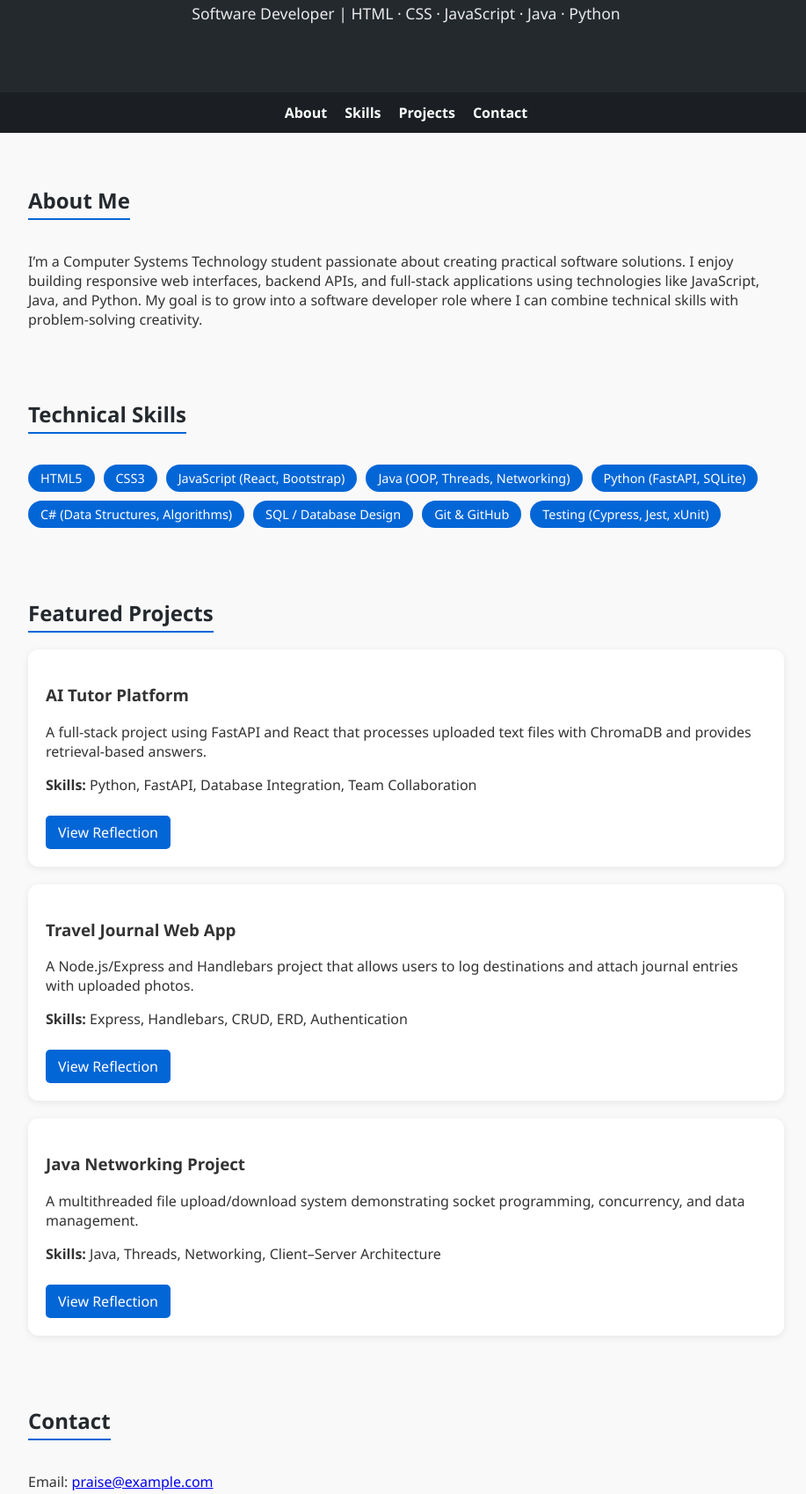
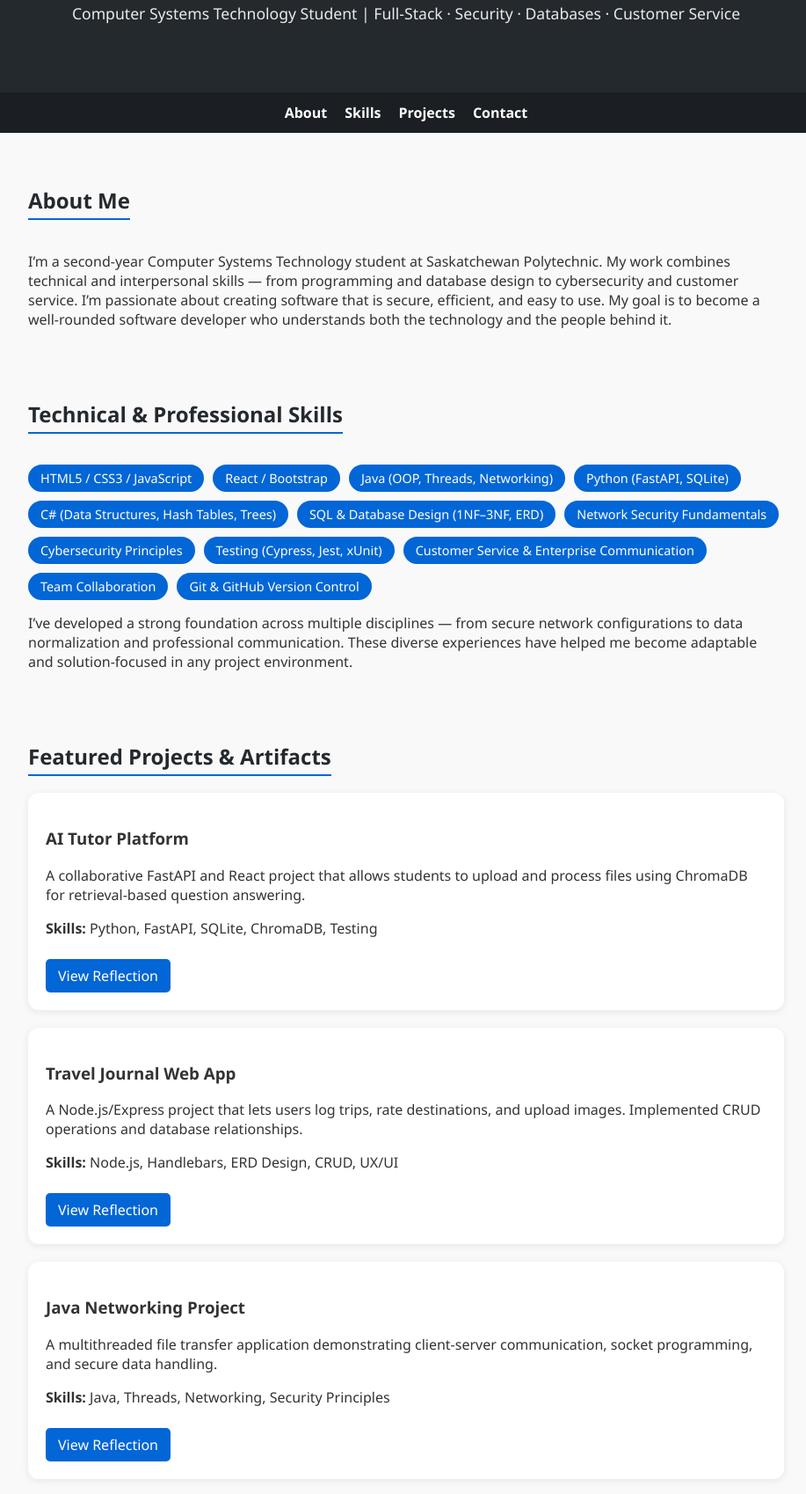
Before and after one commit to Praise-12/Praise-12.github.io, a plain HTML site: page index.html in a window 1280 px wide. Shown: the part 156-1854 px from the top of the page at 88% size, without its empty margins (178-1095 px from the left). Drawn offline with Linux system fonts and the light colour scheme.

Commit message:
Update index.html

```diff
--- a/index.html
+++ b/index.html
@@ -3,7 +3,7 @@
 <head>
   <meta charset="UTF-8" />
   <meta name="viewport" content="width=device-width, initial-scale=1.0" />
-  <title>Praise Adefemi | Software Developer Portfolio</title>
+  <title>Praise Adefemi | CST Student Portfolio</title>
   <style>
     * { box-sizing: border-box; }
     body {
@@ -67,7 +67,7 @@
 <body>
   <header>
     <h1>Praise Adefemi</h1>
-    <p>Software Developer | HTML · CSS · JavaScript · Java · Python</p>
+    <p>Computer Systems Technology Student | Full-Stack · Security · Databases · Customer Service</p>
   </header>
 
   <nav>
@@ -81,60 +81,69 @@
     <section id="about">
       <h2>About Me</h2>
       <p>
-        I’m a Computer Systems Technology student passionate about creating
-        practical software solutions. I enjoy building responsive web
-        interfaces, backend APIs, and full-stack applications using technologies
-        like JavaScript, Java, and Python. My goal is to grow into a software
-        developer role where I can combine technical skills with problem-solving
-        creativity.
+        I’m a second-year Computer Systems Technology student at Saskatchewan Polytechnic.
+        My work combines technical and interpersonal skills — from programming and database
+        design to cybersecurity and customer service. I’m passionate about creating software
+        that is secure, efficient, and easy to use. My goal is to become a well-rounded
+        software developer who understands both the technology and the people behind it.
       </p>
     </section>
 
     <section id="skills">
-      <h2>Technical Skills</h2>
+      <h2>Technical & Professional Skills</h2>
       <div class="skills">
-        <div class="skill">HTML5</div>
-        <div class="skill">CSS3</div>
-        <div class="skill">JavaScript (React, Bootstrap)</div>
+        <div class="skill">HTML5 / CSS3 / JavaScript</div>
+        <div class="skill">React / Bootstrap</div>
         <div class="skill">Java (OOP, Threads, Networking)</div>
         <div class="skill">Python (FastAPI, SQLite)</div>
-        <div class="skill">C# (Data Structures, Algorithms)</div>
-        <div class="skill">SQL / Database Design</div>
-        <div class="skill">Git & GitHub</div>
+        <div class="skill">C# (Data Structures, Hash Tables, Trees)</div>
+        <div class="skill">SQL & Database Design (1NF–3NF, ERD)</div>
+        <div class="skill">Network Security Fundamentals</div>
+        <div class="skill">Cybersecurity Principles</div>
         <div class="skill">Testing (Cypress, Jest, xUnit)</div>
+        <div class="skill">Customer Service & Enterprise Communication</div>
+        <div class="skill">Team Collaboration</div>
+        <div class="skill">Git & GitHub Version Control</div>
       </div>
+
+      <p style="margin-top: 15px;">
+        I’ve developed a strong foundation across multiple disciplines —
+        from secure network configurations to data normalization and
+        professional communication. These diverse experiences have helped me
+        become adaptable and solution-focused in any project environment.
+      </p>
     </section>
 
     <section id="artifacts">
-      <h2>Featured Projects</h2>
+      <h2>Featured Projects & Artifacts</h2>
 
       <article>
         <h3>AI Tutor Platform</h3>
         <p>
-          A full-stack project using FastAPI and React that processes uploaded
-          text files with ChromaDB and provides retrieval-based answers.
+          A collaborative FastAPI and React project that allows students to
+          upload and process files using ChromaDB for retrieval-based question answering.
         </p>
-        <p><strong>Skills:</strong> Python, FastAPI, Database Integration, Team Collaboration</p>
+        <p><strong>Skills:</strong> Python, FastAPI, SQLite, ChromaDB, Testing</p>
         <a class="button" href="artifact1.html">View Reflection</a>
       </article>
 
       <article>
         <h3>Travel Journal Web App</h3>
         <p>
-          A Node.js/Express and Handlebars project that allows users to log
-          destinations and attach journal entries with uploaded photos.
+          A Node.js/Express project that lets users log trips, rate destinations,
+          and upload images. Implemented CRUD operations and database relationships.
         </p>
-        <p><strong>Skills:</strong> Express, Handlebars, CRUD, ERD, Authentication</p>
+        <p><strong>Skills:</strong> Node.js, Handlebars, ERD Design, CRUD, UX/UI</p>
         <a class="button" href="artifact2.html">View Reflection</a>
       </article>
 
       <article>
         <h3>Java Networking Project</h3>
         <p>
-          A multithreaded file upload/download system demonstrating socket
-          programming, concurrency, and data management.
+          A multithreaded file transfer application demonstrating client-server
+          communication, socket programming, and secure data handling.
         </p>
-        <p><strong>Skills:</strong> Java, Threads, Networking, Client–Server Architecture</p>
+        <p><strong>Skills:</strong> Java, Threads, Networking, Security Principles</p>
         <a class="button" href="artifact3.html">View Reflection</a>
       </article>
     </section>
```
